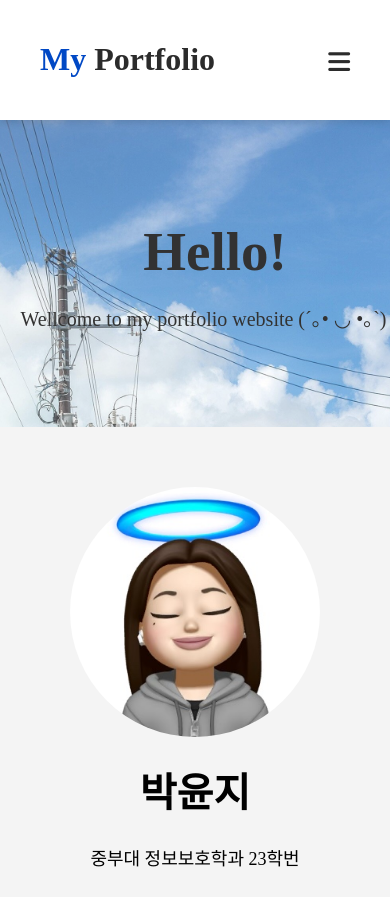
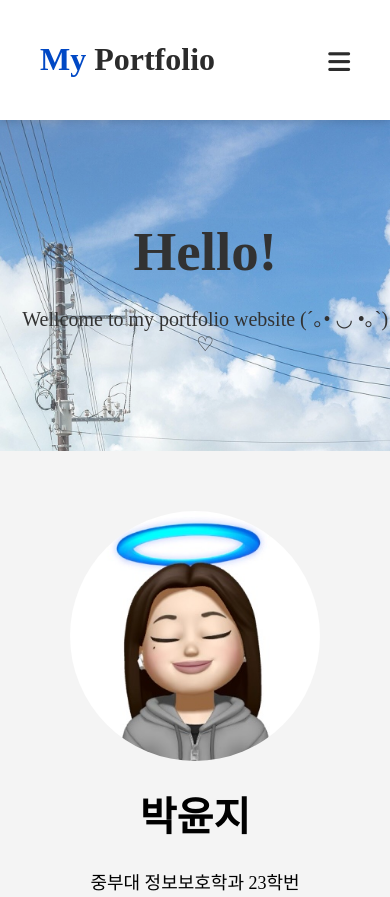
Before and after one commit to gudrhkdvps07/final_exam, a plain HTML site: page index.html in a window 390 px wide. Shown: the top 897 px of the page. Drawn offline with Linux system fonts and the light colour scheme; a web font is replaced by a local one.

Commit message:
showcase

```diff
--- a/css/index_style.css
+++ b/css/index_style.css
@@ -145,6 +145,21 @@ footer {
   z-index: 1; /* showcase를 nav 아래 레벨로 설정 */
 }
 
+@media screen and (max-width: 550px) {
+  #showcase {
+    width: 95%;
+    height: 100%;
+    background: url('../img/sky.jpeg');
+    background-size: cover;
+    background-repeat: no-repeat;
+    text-align: center;
+    color: black;
+    opacity: 80%;
+    position: relative;
+    z-index: 1; /* showcase를 nav 아래 레벨로 설정 */
+  }
+}
+
 #showcase h1 {
   margin-top: 80px;
   font-size: 55px;
```
